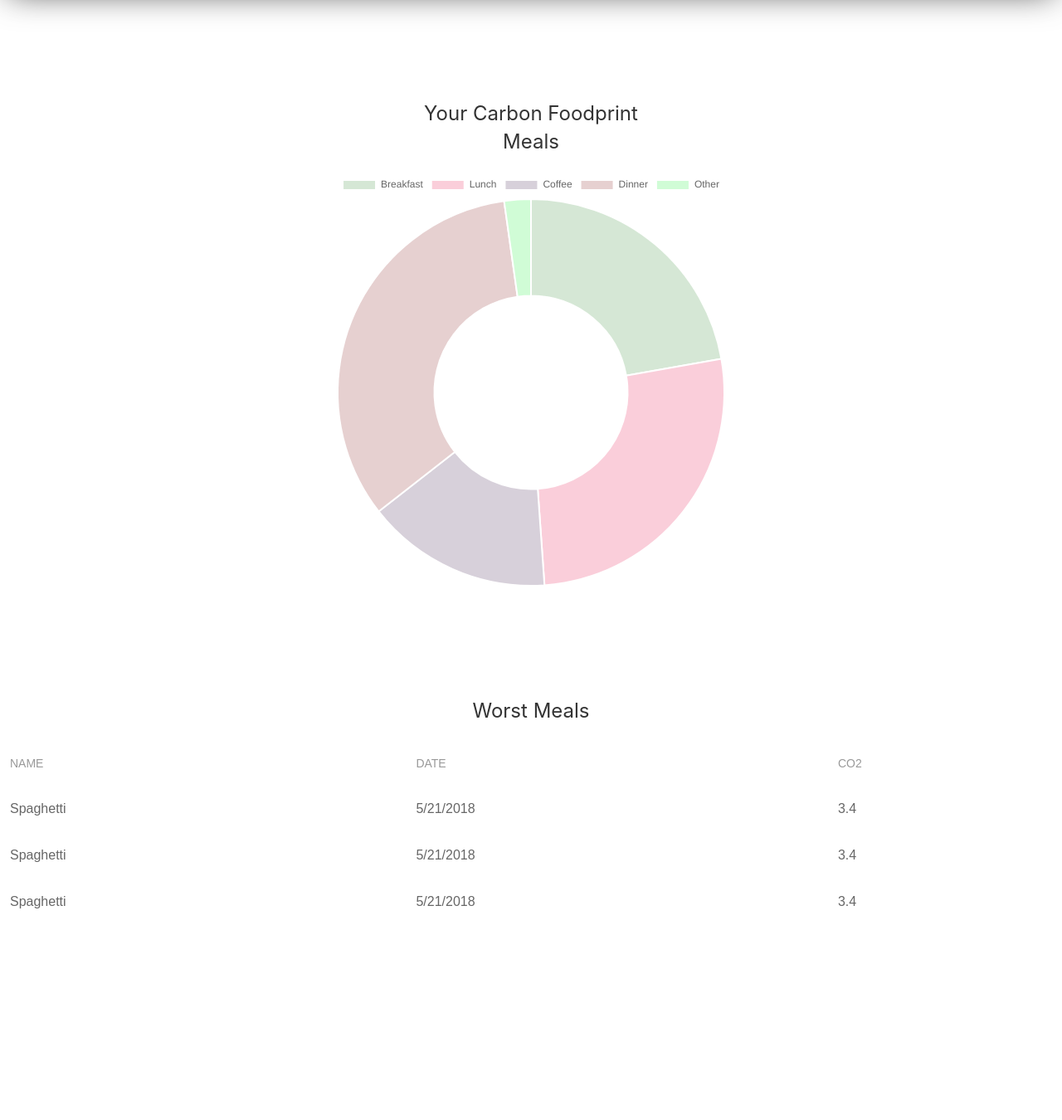
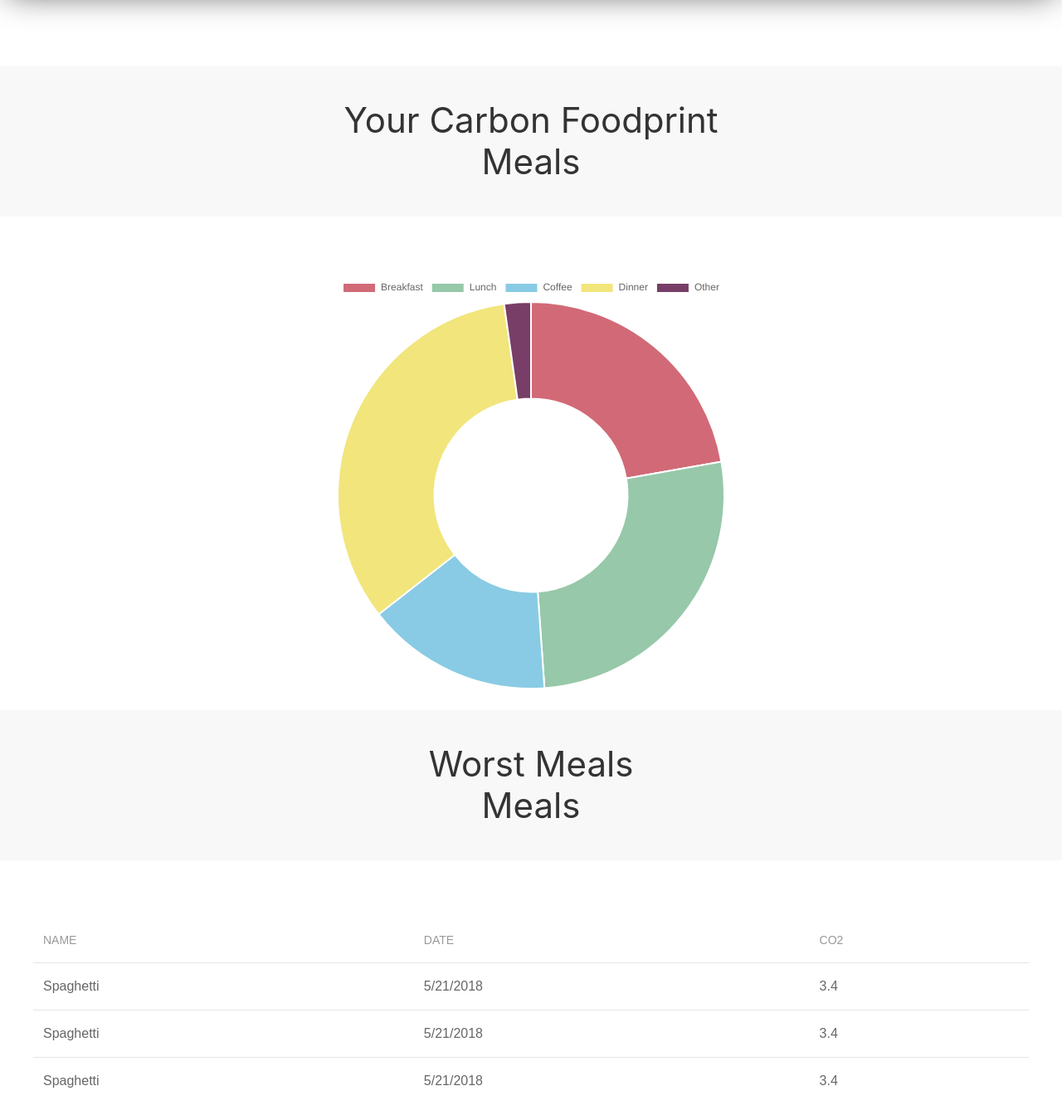
Before and after one commit to Foodprint-HPI/Foodprint, a React (Create React App) app in the folder lowcarb-frontend/: page /statistics/meal in a window 1280 px wide. Shown: the top 1350 px of the page at 83% size. Built offline with nearby package versions, Linux system fonts and the light colour scheme; a web font is replaced by a local one.

Commit message:
Styled all views

```diff
--- a/lowcarb-frontend/src/MealDetail.js
+++ b/lowcarb-frontend/src/MealDetail.js
@@ -15,16 +15,16 @@ class MealDetail extends Component {
           label: 'kg CO2 consumption per Week',
           data: [2, 2.4, 1.4, 3, 0.2],
           backgroundColor: [
-                        'rgba(45, 136, 45, 0.2)',
-                        'rgba(231, 12, 69, 0.2)',
-                        'rgba(57, 21, 69, 0.2)',
-                        'rgba(128, 21, 21, 0.2)',
-                    ],
+            '#F1E57C',
+            '#F1E57C',
+            '#96C8A9',
+            '#D16A76',
+          ],
         }],
         labels: ['4/30', '5/7', '5/14', '5/21'],
-    },
-    options: options
-  });
+      },
+      options: options
+    });
   }
 
   render() {
@@ -32,8 +32,12 @@ class MealDetail extends Component {
     const weekNumber = params[params.length - 1];
     return (
       <div>
-      <h3>Your Carbon Foodprint<br/>Lunch</h3>
-      <canvas id="ctx" ref="diagram" width="95%" height="95%" style={{"margin": "auto", "maxWidth": "500px"}}></canvas>
+        <div class="uk-section uk-section-muted uk-padding-remove uk-margin-large-bottom">
+          <div class="uk-container uk-margin-medium-top uk-margin-medium-bottom">
+            <h1 class="uk-text-center">Your Carbon Foodprint<br />Lunch</h1>
+          </div>
+        </div>
+        <canvas id="ctx" ref="diagram" width="95%" height="95%" style={{ "margin": "auto", "maxWidth": "500px" }}></canvas>
       </div>
     );
   }
--- a/lowcarb-frontend/src/MealOverview.js
+++ b/lowcarb-frontend/src/MealOverview.js
@@ -22,7 +22,7 @@ const mealsByCarbonFootprint = [
 class MealOverview extends Component {
   graphClickEvent(event) {
     event.preventDefault();
-    window.location.href="/statistics/meal/lunch"
+    window.location.href = "/statistics/meal/lunch"
   }
 
   componentDidMount() {
@@ -38,11 +38,11 @@ class MealOverview extends Component {
           label: 'kg CO2 consumption by Meal',
           data: [2, 2.4, 1.4, 3, 0.2],
           backgroundColor: [
-                        'rgba(45, 136, 45, 0.2)',
-                        'rgba(231, 12, 69, 0.2)',
-                        'rgba(57, 21, 69, 0.2)',
-                        'rgba(128, 21, 21, 0.2)',
-                        'rgba(20, 240, 50, 0.2)'
+            '#D16A76',
+            '#96C8A9',
+            '#89CBE4',
+            '#F1E57C',
+            '#783E67'
           ],
         }],
         labels: [
@@ -58,11 +58,21 @@ class MealOverview extends Component {
     const weekNumber = params[params.length - 1];
     return (
       <div>
-      <h3>Your Carbon Foodprint<br/>Meals</h3>
-      <canvas id="ctx" ref="diagram" width="95%" height="95%" style={{"margin": "auto", "maxWidth": "500px"}}></canvas>
-      <div style={{"top": "100vh", position: "absolute", width: "100vw", height: "100vh"}}>
-      <h3 style={{"marginTop": "5vh"}}>Worst Meals</h3>
-      <table class="uk-table">
+        <div class="uk-section uk-section-muted uk-padding-remove uk-margin-large-bottom">
+          <div class="uk-container uk-margin-medium-top uk-margin-medium-bottom">
+            <h1 class="uk-text-center">Your Carbon Foodprint<br />Meals</h1>
+          </div>
+        </div>
+        <canvas id="ctx" ref="diagram" width="95%" height="95%" style={{ "margin": "auto", "maxWidth": "500px" }}></canvas>
+        <div style={{ "top": "100vh", position: "absolute", width: "100vw", height: "100vh" }}>
+          <div style={{ "marginTop": "7vh" }} class="uk-section uk-section-muted uk-padding-remove uk-margin-large-bottom">
+            <div class="uk-container uk-margin-medium-top uk-margin-medium-bottom">
+              <h1 class="uk-text-center">Worst Meals<br />Meals</h1>
+            </div>
+          </div>
+
+          <div class="uk-container">
+            <table class="uk-table uk-table-hover uk-table-divider">
               <thead>
                 <tr>
                   <th>Name</th>
@@ -78,6 +88,7 @@ class MealOverview extends Component {
             </table>
           </div>
         </div>
+      </div>
     );
   }
 }
--- a/lowcarb-frontend/src/RegularFoodForm.js
+++ b/lowcarb-frontend/src/RegularFoodForm.js
@@ -20,16 +20,23 @@ class RegularFoodForm extends Component {
 
   render() {
     return (
-      <form class="uk-form-stacked" style={{paddingTop: "5vh", width: "95vw", margin: "auto"}}>
-      <h3></h3>
+      <main>
+        <div class="uk-section uk-section-muted uk-padding-remove uk-margin-large-bottom">
+          <div class="uk-container uk-margin-medium-top uk-margin-medium-bottom">
+            <h1 class="uk-text-center">Create a regular meal.</h1>
+          </div>
+        </div>
+        <div class="uk-container">
+          <form class="uk-form-stacked">
+
             <div class="uk-margin">
               <div class="uk-form-controls">
-          <button className="uk-button uk-button-default" type="button" style={{width: "100%", marginBottom: "10px"}}>{this.state.meal}</button>
+                <button className="uk-button uk-button-default" type="button" style={{ width: "100%", marginBottom: "10px" }}>{this.state.meal}</button>
                 <div uk-dropdown="pos: bottom-justify">
                   <ul className="uk-nav uk-dropdown-nav">
                     {this.availableMeals.map((meal, key) => {
                       if (this.state.meal === meal) {
-              return <li key= {key} className="uk-active"><a href="#" onClick={() => this.handleMealChange(meal)}>{meal}</a></li>
+                        return <li key={key} className="uk-active"><a href="#" onClick={() => this.handleMealChange(meal)}>{meal}</a></li>
                       } else {
                         return <li key={key}><a href="#" onClick={() => this.handleMealChange(meal)}>{meal}</a></li>
                       }
@@ -39,11 +46,14 @@ class RegularFoodForm extends Component {
               </div>
               <div class="uk-margin">
                 <div class="uk-form-controls">
-          <input type="text" id="form-horizontal-text"  style={{width: "100% !important", marginBottom: "10px"}} className="uk-input uk-form-large" placeholder="Name of Meal" />
+                  <input type="text" id="form-horizontal-text" style={{ width: "100% !important", marginBottom: "10px" }} className="uk-input uk-form-large" placeholder="Name of Meal" />
                 </div>
               </div>
+              <button class="uk-button uk-button-default">Add Meal</button>
             </div>
           </form>
+        </div>
+      </main>
     );
   }
 }
--- a/lowcarb-frontend/src/Statistics.js
+++ b/lowcarb-frontend/src/Statistics.js
@@ -91,12 +91,6 @@ class Statistics extends Component {
         datasets: [{
           data: [10, 20, 30, 20],
           backgroundColor: [
-            "#D16A76",
-            "#89CBE4",
-            "#F1E57C",
-            "#96C8A9"
-          ],
-          hoverBackgroundColor: [
             "#D16A76",
             "#89CBE4",
             "#F1E57C",
--- a/lowcarb-frontend/src/WeekOverview.js
+++ b/lowcarb-frontend/src/WeekOverview.js
@@ -2,7 +2,7 @@ import React, { Component } from 'react';
 import Chart from 'chart.js';
 
 const data = {
-  "co2": [{week: "1", "value": 42}, {week: "2", "value":54}],
+  "co2": [{ week: "1", "value": 42 }, { week: "2", "value": 54 }],
   "limit": 50
 };
 
@@ -19,12 +19,12 @@ class WeekOverview extends Component {
     var options = {
       onClick: this.graphClickEvent,
 
-    // All of my other bar chart option here
-    scales: {
+      // All of my other bar chart option here
+      scales: {
         yAxes: [{
-            ticks: {
-                beginAtZero:true
-            }
+          ticks: {
+            beginAtZero: true
+          }
         }]
       }
     }
@@ -35,11 +35,11 @@ class WeekOverview extends Component {
           label: 'Weekly CO2 consumption (kg)',
           data: [10, 13, 26, 14],
           backgroundColor: [
-                        'rgba(45, 136, 45, 0.2)',
-                        'rgba(45, 136, 45, 0.2)',
-                        'rgba(128, 21, 21, 0.2)',
-                        'rgba(45, 136, 45, 0.2)',
-                    ],
+            "#96C8A9",
+            "#96C8A9",
+            "#D16A76",
+            "#96C8A9"
+          ],
         }, {
           label: 'Limit',
           data: [15, 15, 15, 15],
@@ -52,6 +52,7 @@ class WeekOverview extends Component {
           type: 'line'
         }],
         labels: ['4/30', '5/7', '5/14', '5/21'],
+
       },
       options: options
     });
@@ -60,8 +61,12 @@ class WeekOverview extends Component {
   render() {
     return (
       <div>
-      <h3>Your Carbon Foodprint<br />(4 weeks)</h3>
-      <canvas id="ctx" ref="diagram" width="95%" height="95%" style={{"margin": "auto", "maxWidth": "500px"}}></canvas>
+        <div class="uk-section uk-section-muted uk-padding-remove uk-margin-large-bottom">
+          <div class="uk-container uk-margin-medium-top uk-margin-medium-bottom">
+            <h1 class="uk-text-center">Your Carbon Foodprint<br />(4 weeks)</h1>
+          </div>
+        </div>
+        <canvas id="ctx" ref="diagram" width="95%" height="95%" style={{ "margin": "auto", "maxWidth": "500px" }}></canvas>
       </div>
     );
   }
--- a/lowcarb-frontend/src/WeekView.js
+++ b/lowcarb-frontend/src/WeekView.js
@@ -2,7 +2,7 @@ import React, { Component } from 'react';
 import Chart from 'chart.js';
 
 const data = {
-  "co2": [{week: "1", "value": 42}, {week: "2", "value":54}],
+  "co2": [{ week: "1", "value": 42 }, { week: "2", "value": 54 }],
   "limit": 50
 };
 
@@ -10,7 +10,7 @@ class WeekView extends Component {
   graphClickEvent(event) {
     console.log(event);
     event.preventDefault();
-    window.location.href="/statistics/week/2/day/3"
+    window.location.href = "/statistics/week/2/day/3"
   }
 
   componentDidMount() {
@@ -26,21 +26,21 @@ class WeekView extends Component {
           label: 'Weekly CO2 consumption (kg)',
           data: [2, 2.4, 1.4, 3, 0.2, 0.5, 0.3],
           backgroundColor: [
-                        'rgba(45, 136, 45, 0.2)',
-                        'rgba(231, 12, 69, 0.2)',
-                        'rgba(57, 21, 69, 0.2)',
-                        'rgba(128, 21, 21, 0.2)',
-                        'rgba(20, 240, 50, 0.2)',
-                        'rgba(148, 138, 242, 0.2)',
-                        'rgba(232, 166, 51, 0.2)',
-                    ],
+            '#D16A76',
+            '#96C8A9',
+            '#89CBE4',
+            '#F1E57C',
+            '#783E67',
+            '#35A3A5',
+            '#CE478E',
+          ],
         }],
         labels: [
           "Monday", "Tuesday", "Wednesday", "Thursday", "Friday", "Saturday", "Sunday"
         ],
-    },
-    options: options
-  });
+      },
+      options: options
+    });
   }
 
   render() {
@@ -48,8 +48,12 @@ class WeekView extends Component {
     const weekNumber = params[params.length - 1];
     return (
       <div>
-      <h3>Your Carbon Foodprint<br/>Week {weekNumber}</h3>
-      <canvas id="ctx" ref="diagram" width="95%" height="95%" style={{"margin": "auto", "maxWidth": "500px"}}></canvas>
+        <div class="uk-section uk-section-muted uk-padding-remove uk-margin-large-bottom">
+          <div class="uk-container uk-margin-medium-top uk-margin-medium-bottom">
+            <h1 class="uk-text-center">Your Carbon Foodprint<br />Week {weekNumber}</h1>
+          </div>
+        </div>
+        <canvas id="ctx" ref="diagram" width="95%" height="95%" style={{ "margin": "auto", "maxWidth": "500px" }}></canvas>
       </div>
     );
   }
```
Lines whose indentation alone changed are shown as unchanged.
